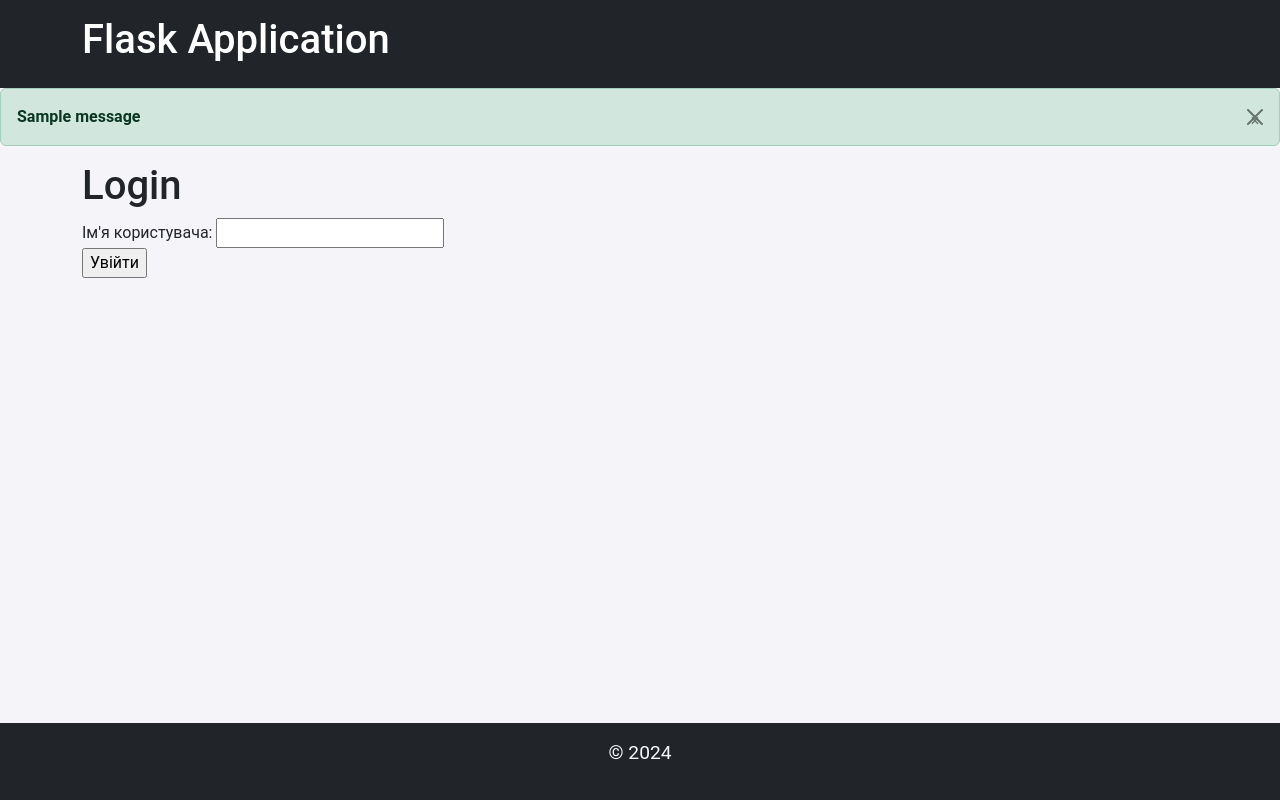
After one commit to cirin0/flask-app-lab-hrytsiv, a Flask app: page /user/login in a window 1280 px wide. The commit adds this page. Run offline with Flask 3, Linux system fonts and the light colour scheme; one stand-in notice (Sample message) is shown.

Commit message:
add user authentication with login and profile pages and refactoring

```diff
--- a/app/static/css/styles.css
+++ b/app/static/css/styles.css
@@ -1,7 +1,10 @@
 body {
-    padding: 20px;
+    /* padding: 20px; */
     font-family: "Roboto", sans-serif;
     background-color: #f4f4f9;
+    min-height: 100vh;
+    display: flex;
+    flex-direction: column;
 }
 
 /* *********************************** */
@@ -11,7 +14,7 @@ body {
 
 
 main {
-    padding: 20px;
+    flex: 1;
 }
 
 
@@ -236,3 +239,7 @@ ul {
         list-style: none;
     }
 }
+
+.footer {
+    margin-top: auto;
+}
--- a/app/templates/base.html
+++ b/app/templates/base.html
@@ -10,14 +10,35 @@
 </head>
 
 <body>
-    <header>
-        {% block header %}{% endblock %}
+    <header class="bg-dark text-white p-3">
+        <div class="container">
+            <h1>Flask Application</h1>
+        </div>
     </header>
-    <main>
+    {% block header %}{% endblock %}
+
+    {% with msg = get_flashed_messages(with_categories=True) %}
+    {% if msg %}
+    {% for category, message in msg %}
+    <div class="alert alert-{{ category }} alert-dismissible" role="alert">
+        <strong>{{ message }}</strong>
+        <button type="button" class="btn-close" data-dismiss="alert" aria-label="Close">
+            <span aria-hidden="true">&times;</span>
+        </button>
+    </div>
+    {% endfor %}
+    {% endif %}
+    {% endwith %}
+
+
+    <main class="container">
         {% block content %}{% endblock %}
     </main>
-    <footer>
-        {% block footer %}{% endblock %}
+    {% block footer %}{% endblock %}
+    <footer class="bg-dark text-light text-center p-3">
+        <div class="container">
+            <p>&copy; 2024</p>
+        </div>
     </footer>
 </body>
 
--- /dev/null
+++ b/app/users/templates/users/login.html
@@ -0,0 +1,13 @@
+{% extends "base.html" %}
+
+{% block title %}Greeting Page{% endblock %}
+
+{% block content %}
+
+<h1>Login</h1>
+<form method="POST" action="">
+    Ім'я користувача: <input type="text" name="username" required><br>
+    <input type="submit" value="Увійти">
+</form>
+
+{% endblock %}
--- a/app/users/views.py
+++ b/app/users/views.py
@@ -1,4 +1,4 @@
-from flask import make_response, render_template, request, redirect, url_for
+from flask import flash, make_response, render_template, request, redirect, session, url_for
 from . import user_bp
 from datetime import timedelta
 
@@ -16,6 +16,33 @@ def admin():
                      name='administrator', external=True)
     print(to_url)
     return redirect(to_url)
+
+
+@user_bp.route('/profile')
+def get_profile():
+    if 'username' in session:
+        username_value = session['username']
+        return render_template('users/profile.html', username=username_value)
+    flash('You are not logged in', 'danger')
+    return redirect(url_for('users.login'))
+
+
+@user_bp.route('/login', methods=['GET', 'POST'])
+def login():
+    if request.method == 'POST':
+        username = request.form['username']
+        session['username'] = username
+        flash('Success', 'success')
+        return redirect(url_for('users.get_profile'))
+
+    return render_template('users/login.html')
+
+
+@user_bp.route('/logout')
+def logout():
+    session.pop('username', None)
+    session.pop('age', None)
+    return redirect(url_for('users.get_profile'))
 
 
 @user_bp.route('/set_cookie')
```
Also changed, not shown: app/users/templates/users/profile.html (added, +12 -0 lines).
